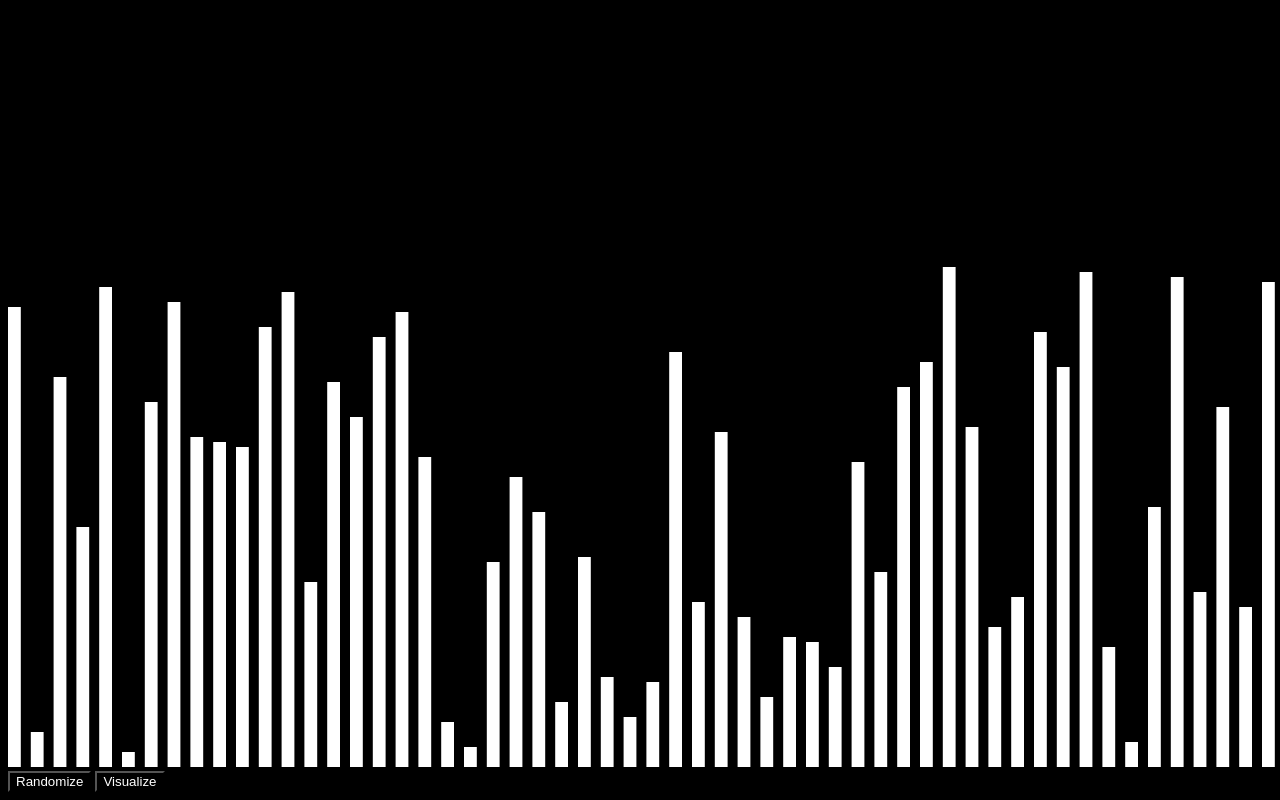
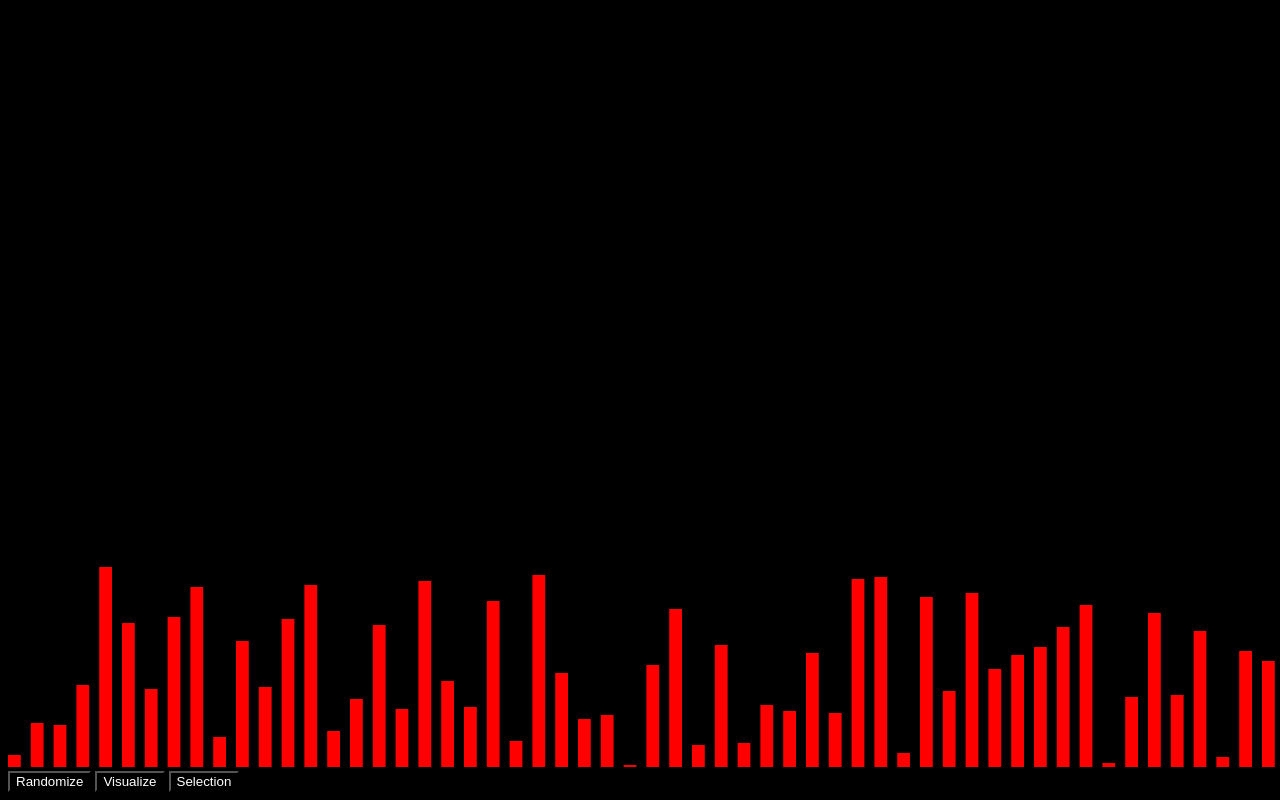
Before and after one commit to agshrey/sortify, a plain HTML site: page index.html in a window 1280 px wide. Both pictures are taken after a click on the button "Randomize". Shown: the part 160-960 px from the top of the page. Drawn offline with Linux system fonts and the light colour scheme.

Commit message:
visualize and sort button working, work on selection next

```diff
--- a/index.html
+++ b/index.html
@@ -4,6 +4,7 @@
     <meta charset="UTF-8">
     <meta http-equiv="X-UA-Compatible" content="IE=edge">
     <meta name="viewport" content="width=device-width, initial-scale=1.0">
+    <link rel="icon" type="image/x-icon" href="favicon.ico">
     <title>Sortify - A Pure JavaScript Sorting Visualizer</title>
     <link rel="stylesheet" href="styles.css">
 </head>
@@ -15,6 +16,7 @@
     </div>
     <button id="randomize">Randomize</button>
     <button id="visualize">Visualize</button>
+    <button id="selection">Selection</button>
     <script src="script.js"></script>
 </body>
 </html>
--- a/script.js
+++ b/script.js
@@ -1,5 +1,6 @@
 const button = document.getElementById("randomize");
 const button2 = document.getElementById("visualize");
+const button3 = document.getElementById("selection");
 
 const container = document.getElementById("container");
 const canvas = document.getElementById("canvas1");
@@ -10,8 +11,7 @@ const ctx = canvas.getContext("2d");
 let dataset = 100;
 let dataArray = [];
 
-
-button.addEventListener("click", function() {
+function randomize() {
     for(let i = 0; i < dataset; i++) {
         dataArray[i] = i+1;
     }
@@ -24,26 +24,37 @@ button.addEventListener("click", function() {
     }
 
     console.log(dataArray);
-    animate();
-});
+}
 
-button2.addEventListener("click", function() {
+function sort() {
     dataArray.sort(function(a, b){return a - b});
     console.log(dataArray);
-    animate();
-});
-
-
+}
 
 function animate() {
     let x = 0;
     const barWidth = canvas.width/dataset;
     ctx.clearRect(0,0,canvas.width, canvas.height);
     for(let i = 0; i < dataArray.length; i++) {
-        barHeight = dataArray[i]*5;
-        ctx.fillStyle = "white";
+        barHeight = dataArray[i]*2;
+        ctx.fillStyle = "red";
         ctx.fillRect(x, canvas.height - barHeight, barWidth, barHeight);
         x+= barWidth+10;
     }
-    requestAnimationFrame(animate);
 }
+
+button.addEventListener("click", function() {
+    for(let i = 0; i < 100; i++) {
+        randomize();
+        animate();
+    }
+});
+
+button2.addEventListener("click", function() {
+    sort();
+    animate();
+});
+
+button3.addEventListener("click", function() {
+    console.log("hello");
+})
```
Also changed, not shown: favicon.ico (added).
